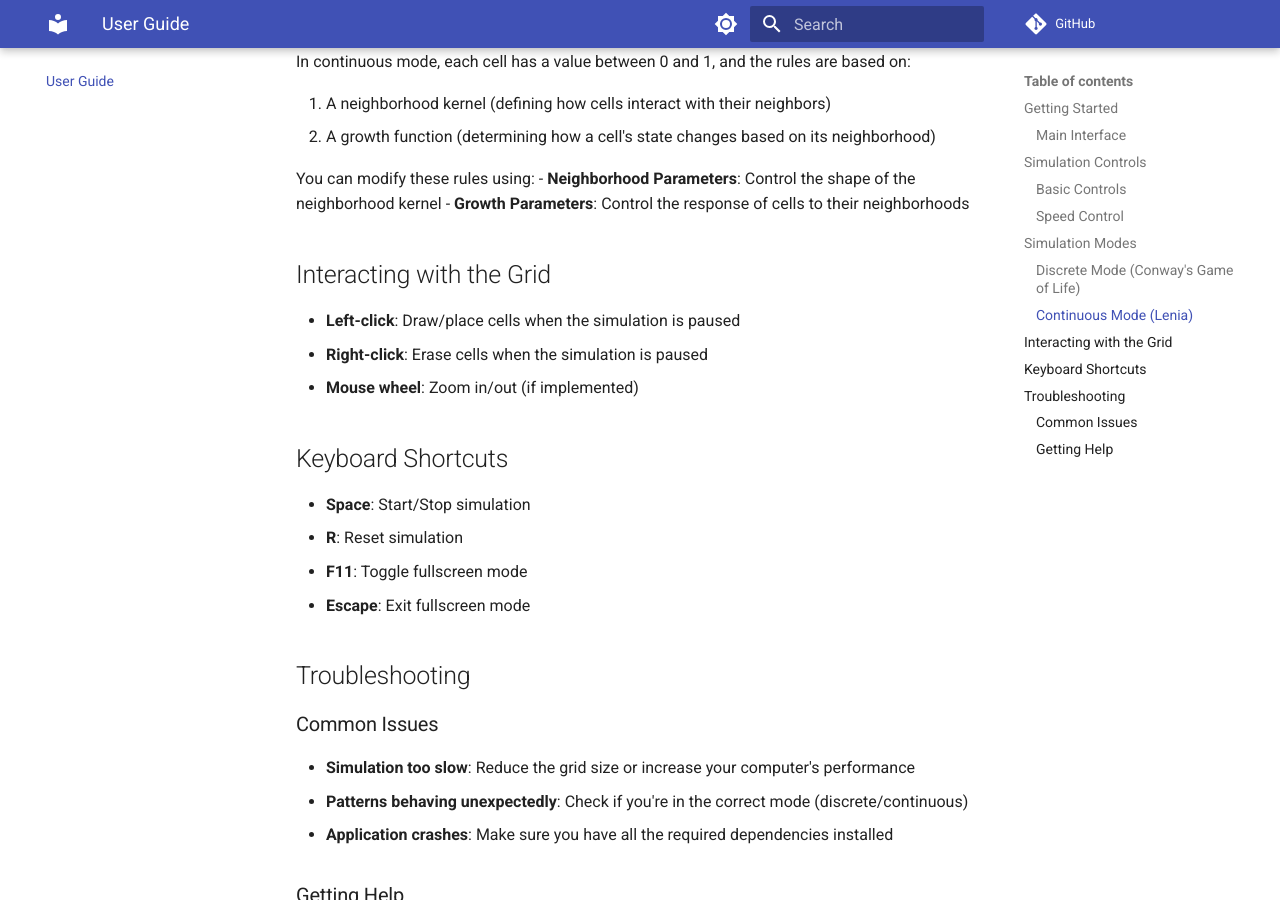
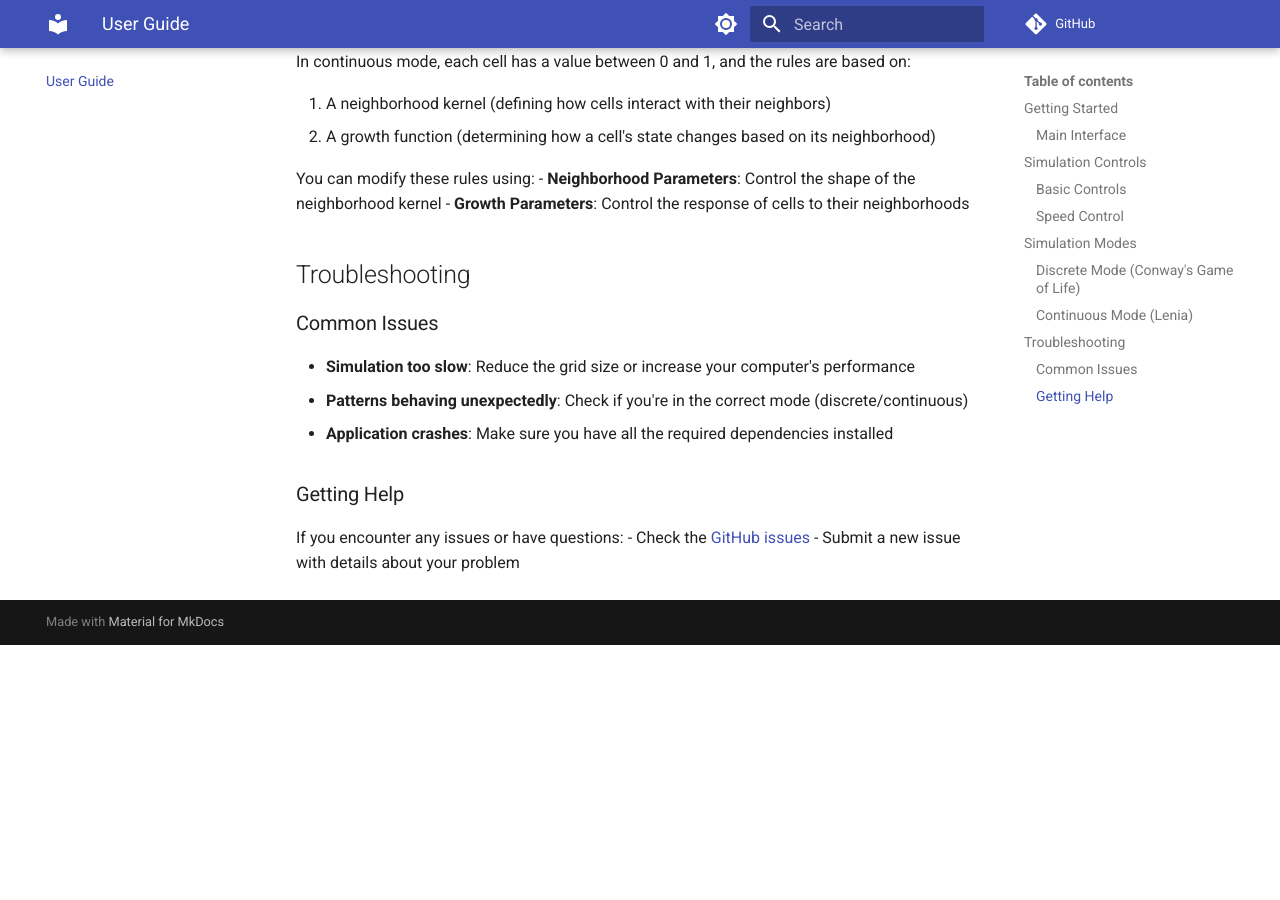
Before and after one commit to BaptistePignier/CAS741-GameOfLife, an MkDocs documentation site: the page built from mkdocs_docs/user_guide.md, in a window 1280 px wide and 900 px high, scrolled down 1705 px. Built offline with MkDocs 1.6.1 and Material for MkDocs 9.7.7, drawn with Linux system fonts in a browser that asks for light colours; comment, search, counter and statistics services are not loaded; after the commit the page ends 2350 px from its top, so only the background shows below that.

Commit message:
update for presentation

```diff
--- a/mkdocs_docs/user_guide.md
+++ b/mkdocs_docs/user_guide.md
@@ -50,19 +50,6 @@ You can modify these rules using:
 - **Neighborhood Parameters**: Control the shape of the neighborhood kernel
 - **Growth Parameters**: Control the response of cells to their neighborhoods
 
-## Interacting with the Grid
-
-- **Left-click**: Draw/place cells when the simulation is paused
-- **Right-click**: Erase cells when the simulation is paused
-- **Mouse wheel**: Zoom in/out (if implemented)
-
-## Keyboard Shortcuts
-
-- **Space**: Start/Stop simulation
-- **R**: Reset simulation
-- **F11**: Toggle fullscreen mode
-- **Escape**: Exit fullscreen mode
-
 ## Troubleshooting
 
 ### Common Issues
```
Also changed, not shown: INSTALL.md (+7 -4 lines), 5 other files.
